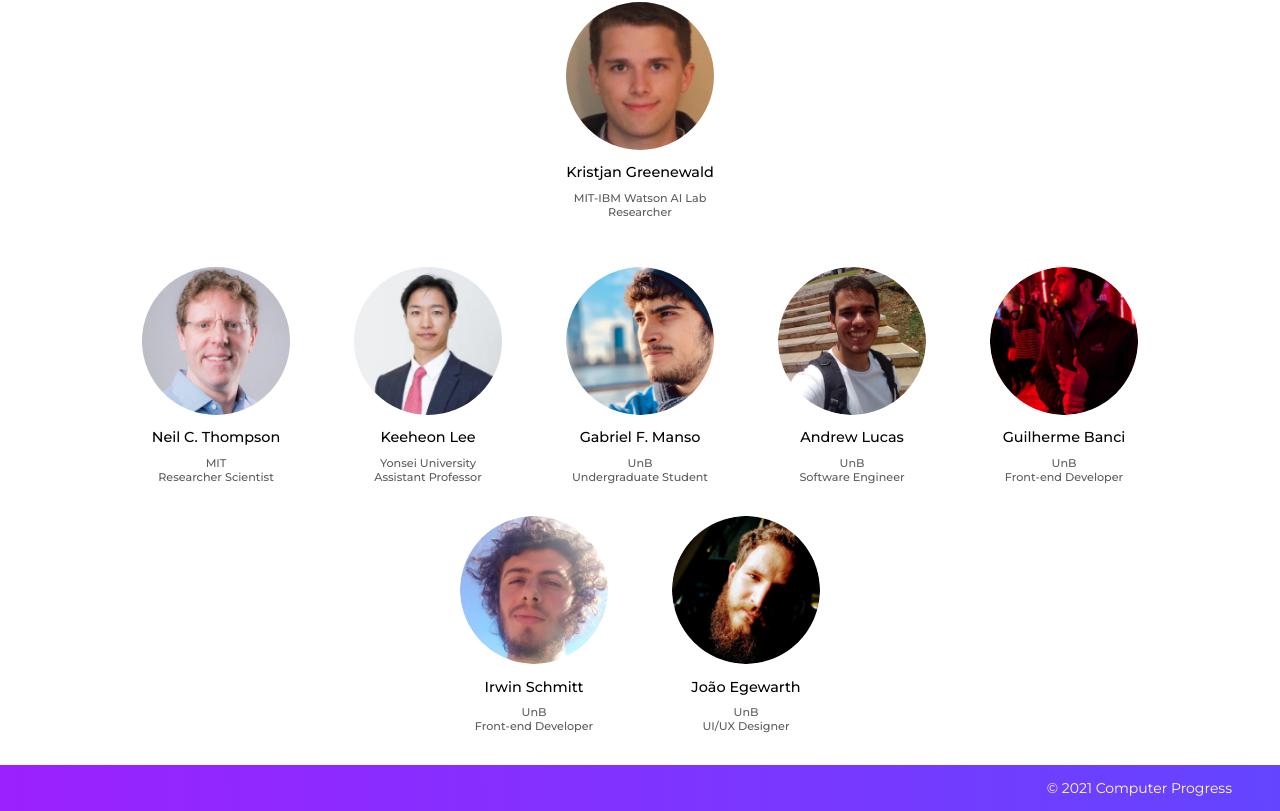
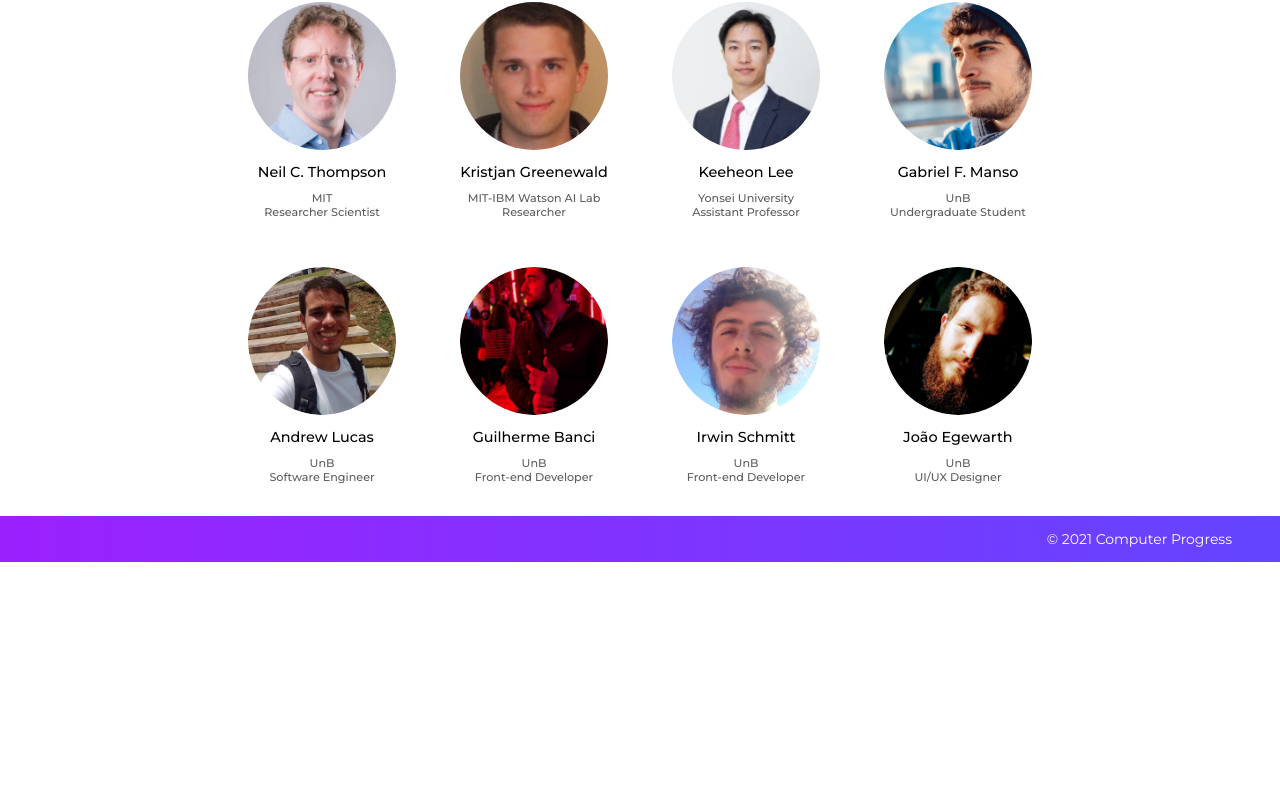
Before and after one commit to Computer-Progress/computerprogress.com, a Next.js app: page /about_us in a window 1280 px wide. Shown: the part 671-1482 px from the top of the page. After the commit the page ends 1233 px from the top, so only its background shows below. Built offline with nearby package versions, Linux system fonts and the light colour scheme.

Commit message:
feat(about-us): split contributors into researchers and others

```diff
--- a/components/ContributorsContainer/index.js
+++ b/components/ContributorsContainer/index.js
@@ -3,23 +3,10 @@ import ContributorCard from "../ContributorCard";
 
 import { StyledH2, ContributorsFlexBox } from "./style";
 
-export default function ContributorsContainer({ contributors }) {
-  const [researchers, setResearchers] = useState([]);
-  const [otherContributors, setOtherContributors] = useState([]);
-
-  useEffect(() => {
-    const researchers = contributors.filter(
-      ({ position }) => position === "Researcher"
-    );
-
-    const otherContributors = contributors.filter(
-      ({ position }) => position !== "Researcher"
-    );
-
-    setResearchers(researchers);
-    setOtherContributors(otherContributors);
-  }, [contributors]);
-
+export default function ContributorsContainer({
+  researchers,
+  otherContributors,
+}) {
   return (
     <>
       <StyledH2>Our team</StyledH2>
--- a/containers/AboutUs/aboutUsData.js
+++ b/containers/AboutUs/aboutUsData.js
@@ -25,7 +25,7 @@ export const textBlocks = [
   },
 ];
 
-export const contributors = [
+export const researchers = [
   {
     name: "Neil C. Thompson",
     workPlace: "MIT",
@@ -50,6 +50,9 @@ export const contributors = [
     position: "Undergraduate Student",
     imageName: "gabriel-manso.png",
   },
+];
+
+export const otherContributors = [
   {
     name: "Andrew Lucas",
     workPlace: "UnB",
--- a/containers/AboutUs/index.js
+++ b/containers/AboutUs/index.js
@@ -2,14 +2,9 @@ import { Container } from "@material-ui/core";
 import PageTemplate from "../../components/PageTemplate";
 import DescriptionCard from "../../components/DescriptionCard";
 import ContributorsContainer from "../../components/ContributorsContainer";
-import { textBlocks, contributors } from "./aboutUsData";
+import { textBlocks, researchers, otherContributors } from "./aboutUsData";
 
-import {
-  StyledTitle,
-  GridContainer,
-  StyledButton,
-  ButtonContainer,
-} from "./styles.js";
+import { StyledTitle, StyledButton, ButtonContainer } from "./styles.js";
 
 export default function AboutUs() {
   return (
@@ -33,7 +28,10 @@ export default function AboutUs() {
           description={textBlocks[1].description}
         />
 
-        <ContributorsContainer contributors={contributors} />
+        <ContributorsContainer
+          researchers={researchers}
+          otherContributors={otherContributors}
+        />
       </Container>
     </PageTemplate>
   );
```
